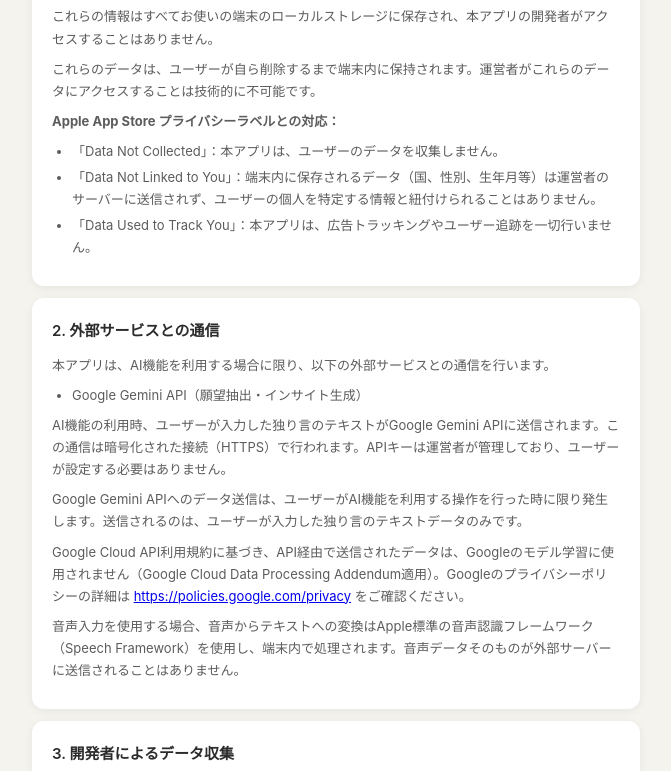
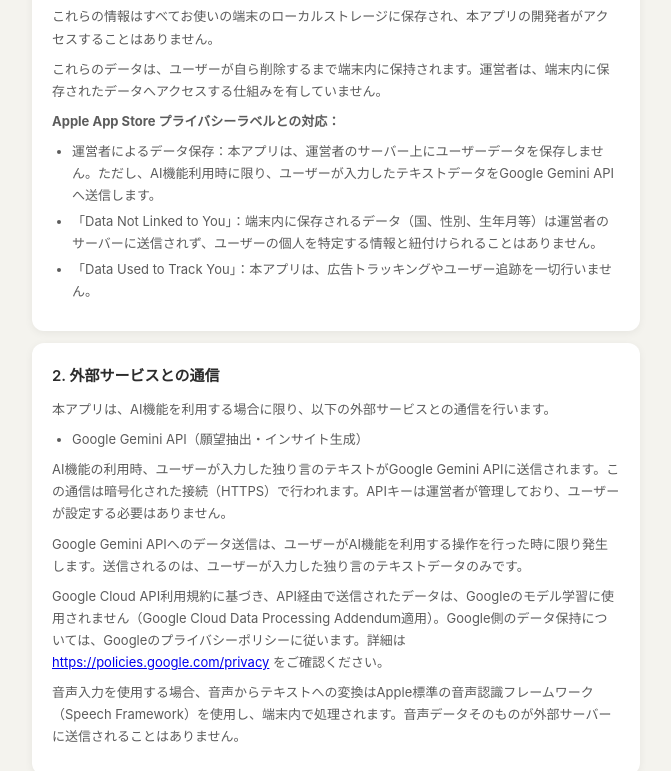
Before and after one commit to ryota19913824-rgb/memento-legal, a plain HTML site: page privacy.html in a window 1280 px wide. Shown: the part 637-1408 px from the top of the page, without its empty margins (304-975 px from the left). Drawn offline with Linux system fonts and the light colour scheme.

Commit message:
Update privacy policy language for clarity

```diff
--- a/privacy.html
+++ b/privacy.html
@@ -82,10 +82,10 @@
       <li>AI利用回数（日次カウンター）</li>
     </ul>
     <p>これらの情報はすべてお使いの端末のローカルストレージに保存され、本アプリの開発者がアクセスすることはありません。</p>
-    <p>これらのデータは、ユーザーが自ら削除するまで端末内に保持されます。運営者がこれらのデータにアクセスすることは技術的に不可能です。</p>
+    <p>これらのデータは、ユーザーが自ら削除するまで端末内に保持されます。運営者は、端末内に保存されたデータへアクセスする仕組みを有していません。</p>
     <p><strong>Apple App Store プライバシーラベルとの対応：</strong></p>
     <ul>
-      <li>「Data Not Collected」：本アプリは、ユーザーのデータを収集しません。</li>
+      <li>運営者によるデータ保存：本アプリは、運営者のサーバー上にユーザーデータを保存しません。ただし、AI機能利用時に限り、ユーザーが入力したテキストデータをGoogle Gemini APIへ送信します。</li>
       <li>「Data Not Linked to You」：端末内に保存されるデータ（国、性別、生年月等）は運営者のサーバーに送信されず、ユーザーの個人を特定する情報と紐付けられることはありません。</li>
       <li>「Data Used to Track You」：本アプリは、広告トラッキングやユーザー追跡を一切行いません。</li>
     </ul>
@@ -100,7 +100,7 @@
     </ul>
     <p>AI機能の利用時、ユーザーが入力した独り言のテキストがGoogle Gemini APIに送信されます。この通信は暗号化された接続（HTTPS）で行われます。APIキーは運営者が管理しており、ユーザーが設定する必要はありません。</p>
     <p>Google Gemini APIへのデータ送信は、ユーザーがAI機能を利用する操作を行った時に限り発生します。送信されるのは、ユーザーが入力した独り言のテキストデータのみです。</p>
-    <p>Google Cloud API利用規約に基づき、API経由で送信されたデータは、Googleのモデル学習に使用されません（Google Cloud Data Processing Addendum適用）。Googleのプライバシーポリシーの詳細は <a href="https://policies.google.com/privacy" target="_blank" rel="noopener">https://policies.google.com/privacy</a> をご確認ください。</p>
+    <p>Google Cloud API利用規約に基づき、API経由で送信されたデータは、Googleのモデル学習に使用されません（Google Cloud Data Processing Addendum適用）。Google側のデータ保持については、Googleのプライバシーポリシーに従います。詳細は <a href="https://policies.google.com/privacy" target="_blank" rel="noopener">https://policies.google.com/privacy</a> をご確認ください。</p>
     <p>音声入力を使用する場合、音声からテキストへの変換はApple標準の音声認識フレームワーク（Speech Framework）を使用し、端末内で処理されます。音声データそのものが外部サーバーに送信されることはありません。</p>
   </section>
 
@@ -140,7 +140,7 @@
   <!-- 7. 平均余命データについて（旧6） -->
   <section class="section">
     <h2>7. 平均余命データについて</h2>
-    <p>本アプリで使用している平均余命データは、世界保健機関（WHO）が公開する Global Health Observatory のデータに基づいています。表示される数字は統計上の平均値であり、個人の寿命を予測・保証するものではありません。</p>
+    <p>本アプリで使用している平均余命データは、公開統計データに基づいています。表示される数字は統計上の平均値であり、個人の寿命を予測・保証するものではありません。</p>
   </section>
 
   <!-- 8. 子どものプライバシー（旧7 → 修正10: 全面改訂） -->
```
